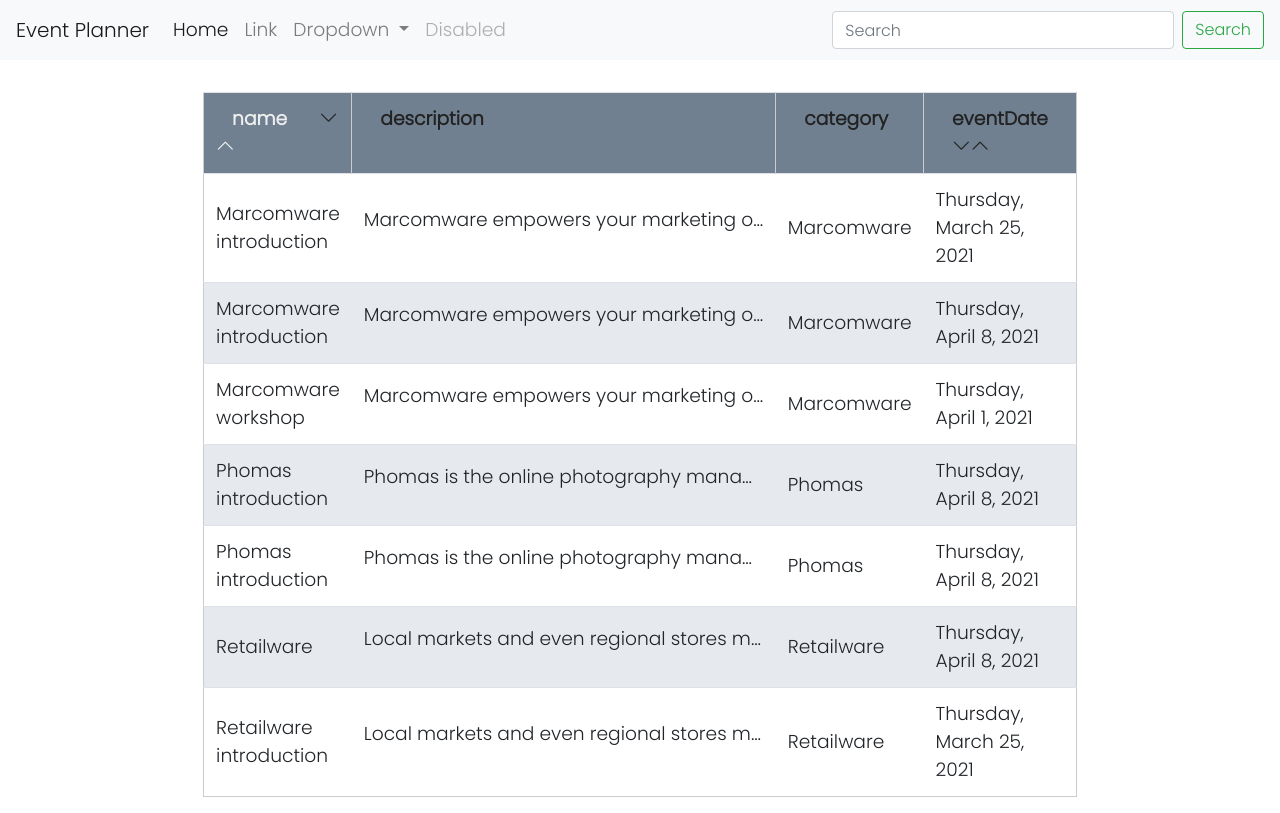
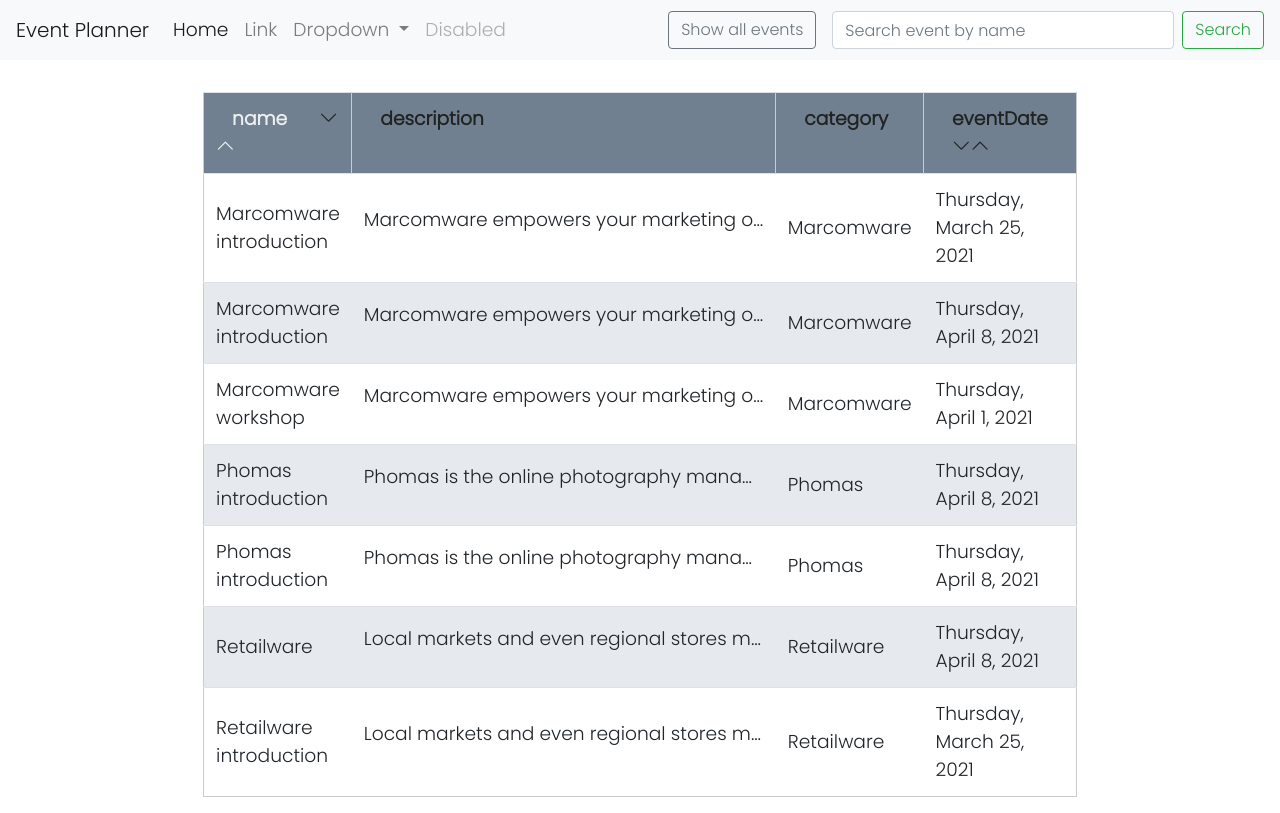
Before and after one commit to reposman33/Linx-IT_eventPlanner, an Angular app: page / in a window 1280 px wide. Built offline with nearby package versions, Linux system fonts and the light colour scheme.

Commit message:
Add 'Show all events" button.

```diff
--- a/src/app/app.component.html
+++ b/src/app/app.component.html
@@ -29,9 +29,11 @@
 				<a class="nav-link disabled" href="#">Disabled</a>
 			</li>
 		</ul>
-		<form class="form-inline my-2 my-lg-0" (submit)="search(query.value)">
-			<input class="form-control mr-sm-2" type="search" placeholder="Search" aria-label="Search" #query>
-			<button class="btn btn-outline-success my-2 my-sm-0" type="submit">Search</button>
+		<form class="form-inline my-2 my-lg-0">
+			<button class="btn btn-outline-secondary mr-3" (click)="showAllEvents($event)">Show all events</button>
+			<input class="form-control mr-sm-2" type="search" placeholder="Search event by name" aria-label="Search"
+				#query>
+			<button class="btn btn-outline-success my-2 my-sm-0" (click)="search(query.value)">Search</button>
 		</form>
 	</div>
 </nav>
--- a/src/app/app.component.ts
+++ b/src/app/app.component.ts
@@ -15,4 +15,8 @@
 	search(q) {
 		this.subjectService.search(q);
 	}
+
+	showAllEvents(e) {
+		this.search("");
+	}
 }
```
